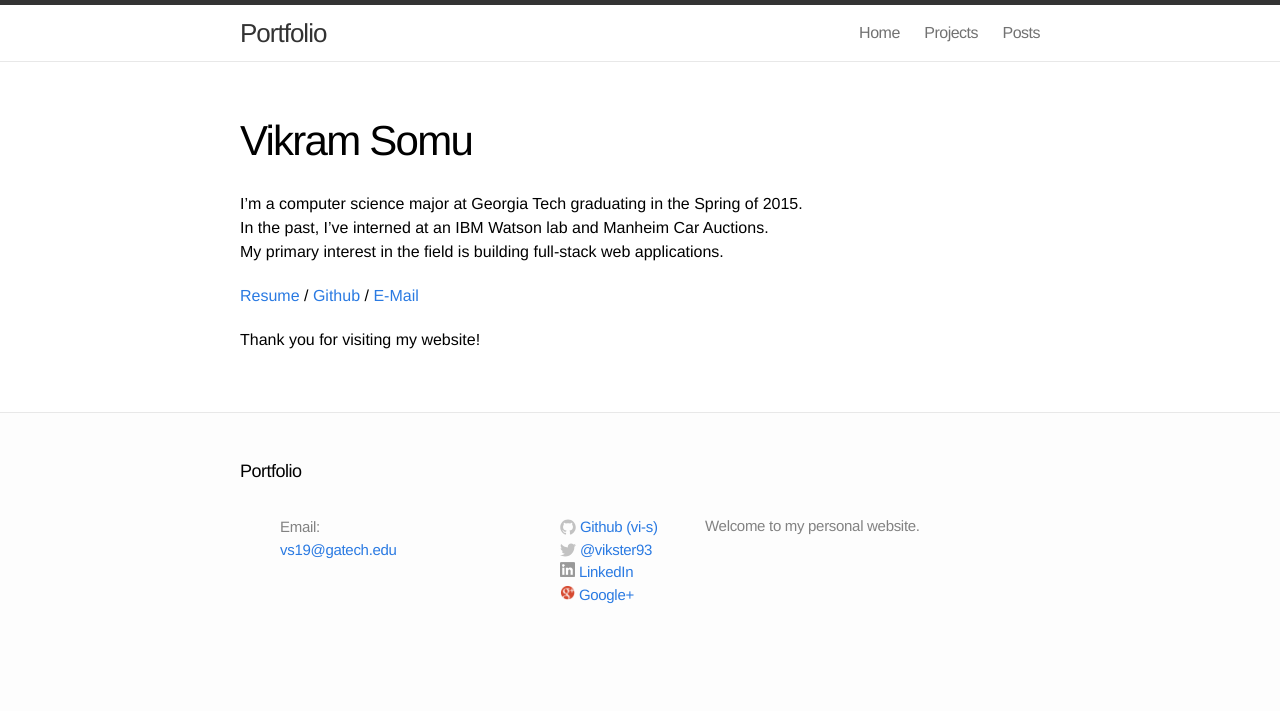
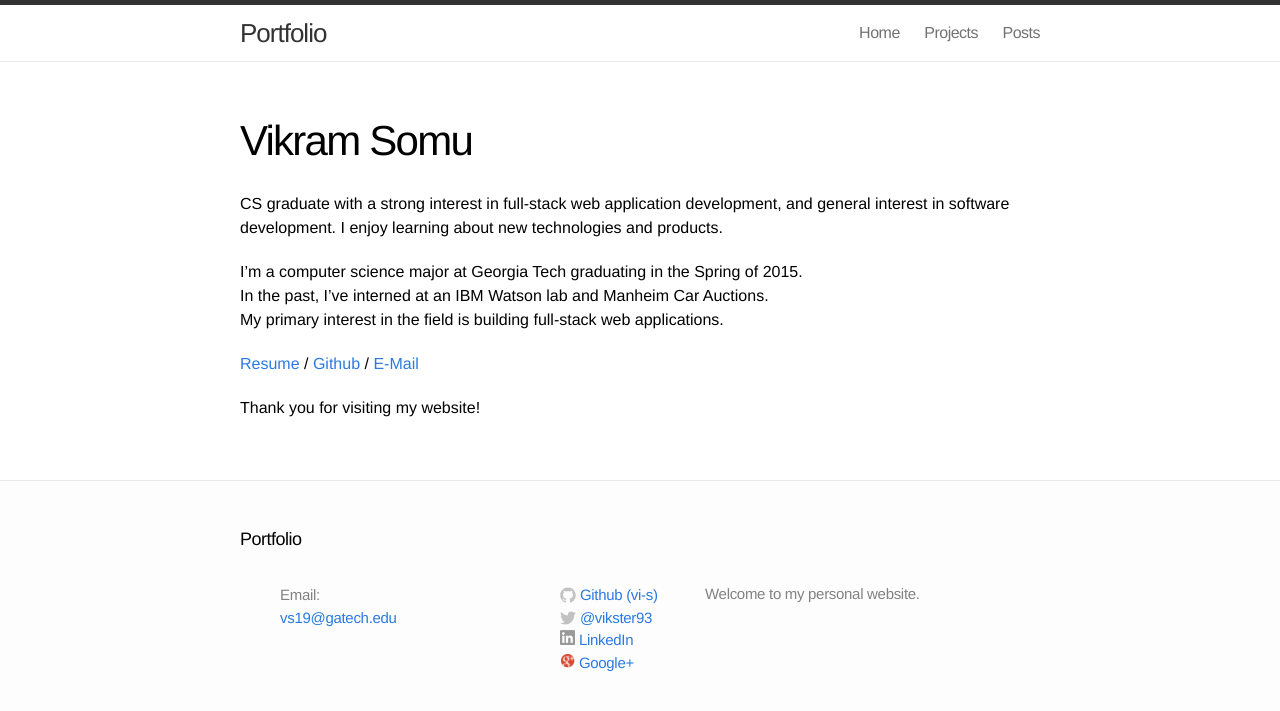
Before and after one commit to vi-s/vi-s.github.io, a Jekyll site: the page built from index.md, in a window 1280 px wide. Shown: the top 711 px of the page. Built offline with Jekyll 4.4.1, drawn with Linux system fonts in a browser that asks for light colours.

Commit message:
Update index.md

```diff
--- a/index.md
+++ b/index.md
@@ -2,6 +2,9 @@
 layout: page
 title: Vikram Somu
 ---
+
+CS graduate with a strong interest in full-stack web application development, and general interest in software development.
+I enjoy learning about new technologies and products.
 
 I'm a computer science major at Georgia Tech graduating in the Spring of 2015.
 In the past, I've interned at an IBM Watson lab and Manheim Car Auctions.
```
